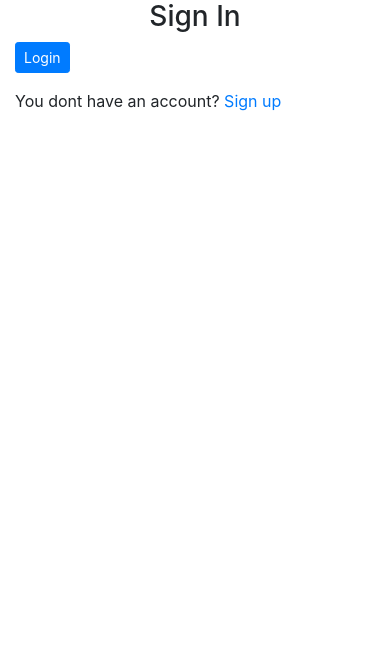
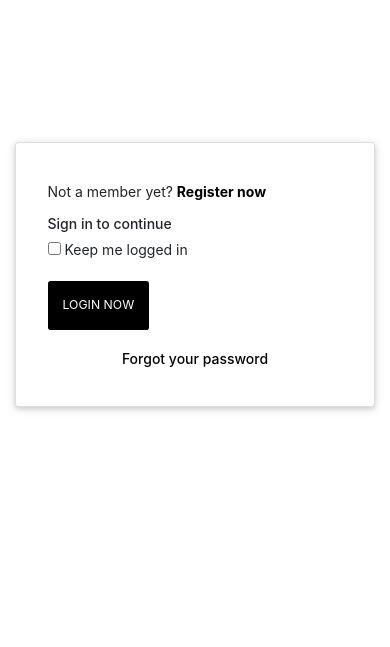
Before and after one commit to Moses-254-Mugo/M-Pap, a Django app: template chats/templates/registration/login.html in a window 390 px wide. Shown: the top 647 px of the page. Before the commit the page ends 111 px from the top, so only its background shows below. Run offline with Django 3.2, Linux system fonts and the light colour scheme; the template is opened without the code that fills it: most values are stand-ins (such as "Sample title", 1, 10 or a date in 2020); some libraries are stand-ins or nearby versions.

Commit message:
Modify files

```diff
--- a/ChatApp/urls.py
+++ b/ChatApp/urls.py
@@ -15,9 +15,12 @@ Including another URLconf
 """
 from django.contrib import admin
 from django.urls import path, include
+from django.contrib.auth.views import LogoutView
 
 urlpatterns = [
     path('admin/', admin.site.urls),
     path('', include('chats.urls')),
     path('accounts/', include('registration.backends.simple.urls')),
+    path('logout/',LogoutView.as_view(), {"next_page": '/'}),
+
 ]
--- a/chats/templates/registration/base.html
+++ b/chats/templates/registration/base.html
@@ -2,34 +2,23 @@
 {% load static %}
 <!DOCTYPE html>
 <html>
-
 <head>
   <meta charset="utf-8">
   <meta name="viewport" content="width=device-width, initial-scale=1">
-
-
   {%if title%}
-
   <title>{{title}}</title>
-
   {%endif%}
-
   {% block styles %}
+  <link rel="stylesheet" href="{% static 'css/reg.css' %}">
+  <link rel="stylesheet" type='text/css' href="https://cdnjs.cloudflare.com/ajax/libs/semantic-ui/2.2.14/semantic.min.css">
     {% bootstrap_css %}
   {% endblock %}
-
 </head>
-
 <body>
-
   {% block content %}  {%endblock%}
-
-
   {% block scripts %}
     <script src="https://ajax.googleapis.com/ajax/libs/jquery/3.2.1/jquery.min.js"></script>
     {% bootstrap_javascript %}
   {% endblock %}
-
 </body>
-
 </html>
--- a/chats/templates/registration/login.html
+++ b/chats/templates/registration/login.html
@@ -1,42 +1,34 @@
 {%extends "registration/base.html"%}
 {% load bootstrap4 %}
 {% block content %}
-<div class="container">
+<div class="container mt-5">
   <div class="row">
     <!-- Empty div -->
     <div class="col-md-4"></div>
-    <div class="col-md-4">
+    <div class="col-md-4" style="margin-top: 100px;">
       {% if form.errors %}
         <p> Password or Username is incorrect </p>
       {% endif %}
-      <div class="panel panel-default">
-
-        <div class="panel-heading">
-          <h3 class="text-center">Sign In</h3>
-        </div>
-        <div class="panel-body">
-
+      <div class=" ui raised segment pt-4">
+        <div class="card-body">
+          <p>Not a member yet? <a style="color: #000;text-decoration: none;" href="/accounts/register"> <strong> Register now</strong></a></p>
+          <h6>Sign in to continue</h6>
           <form  action="/accounts/login/" method="post">
             {% csrf_token %}
-            {% bootstrap_form form%}
-
-            <div class="form-group">
-              <input type="submit" class="btn btn-primary btn-sm" value="Login">
+            {% bootstrap_form form %}
+            <input type="checkbox" name="" id="">
+            <label for="vehicle1"> Keep me logged in</label>
+            <div class="form-group pt-3 d-grid gap-2">
+              <input type="submit" style="background: #000;" class="btn  btn-sm p-3 text-white" value="LOGIN NOW">
             </div>
-
             <input type="hidden" name="next" value="{{next}}">
-
           </form>
-          <p>You dont have an account? <a href="/accounts/register">Sign up</a></p>
-
+          <h6 class="text-center pt-2"> <a style="color: #000;text-decoration: none;" href="#">Forgot your password</a></h6>
         </div>
-
       </div>
-
     </div>
     <!-- empty div -->
     <div class="col-md-4"></div>
   </div>
 </div>
-
 {% endblock %}
--- a/chats/urls.py
+++ b/chats/urls.py
@@ -7,5 +7,6 @@ urlpatterns = [
     path('<str:room>/', views.room, name='room'),
     path('checkview', views.checkview, name='checkview'),
     path('send',views.send, name='send'),
-    path('getMessages/<str:room>/', views.getMessages, name='getMessages')
+    path('getMessages/<str:room>/', views.getMessages, name='getMessages'),
+
 ]
--- a/chats/views.py
+++ b/chats/views.py
@@ -2,6 +2,7 @@ from django.shortcuts import redirect, render
 from .models import Room, Message
 from django.http import HttpResponse, JsonResponse
 from django.contrib.auth.decorators import login_required
+from django.contrib.auth import logout
 # Create your views here.
 
 @login_required(login_url='/accounts/login/')
@@ -9,7 +10,7 @@ def home(request):
     return render(request, 'home.html')
 
 def room(request,room):
-    username = request.GET.get('username')
+    username = request.POST.get('username')
     room_details = Room.objects.get(name=room)
     return render(request, 'room.html',{
         'username':username,
```
Also changed, not shown: ChatApp/settings.py (+5 -14 lines), chats/templates/home.html (+1 -12 lines), chats/templates/registration/registration_form.html (+12 -19 lines), chats/templates/room.html (+3 -13 lines).
